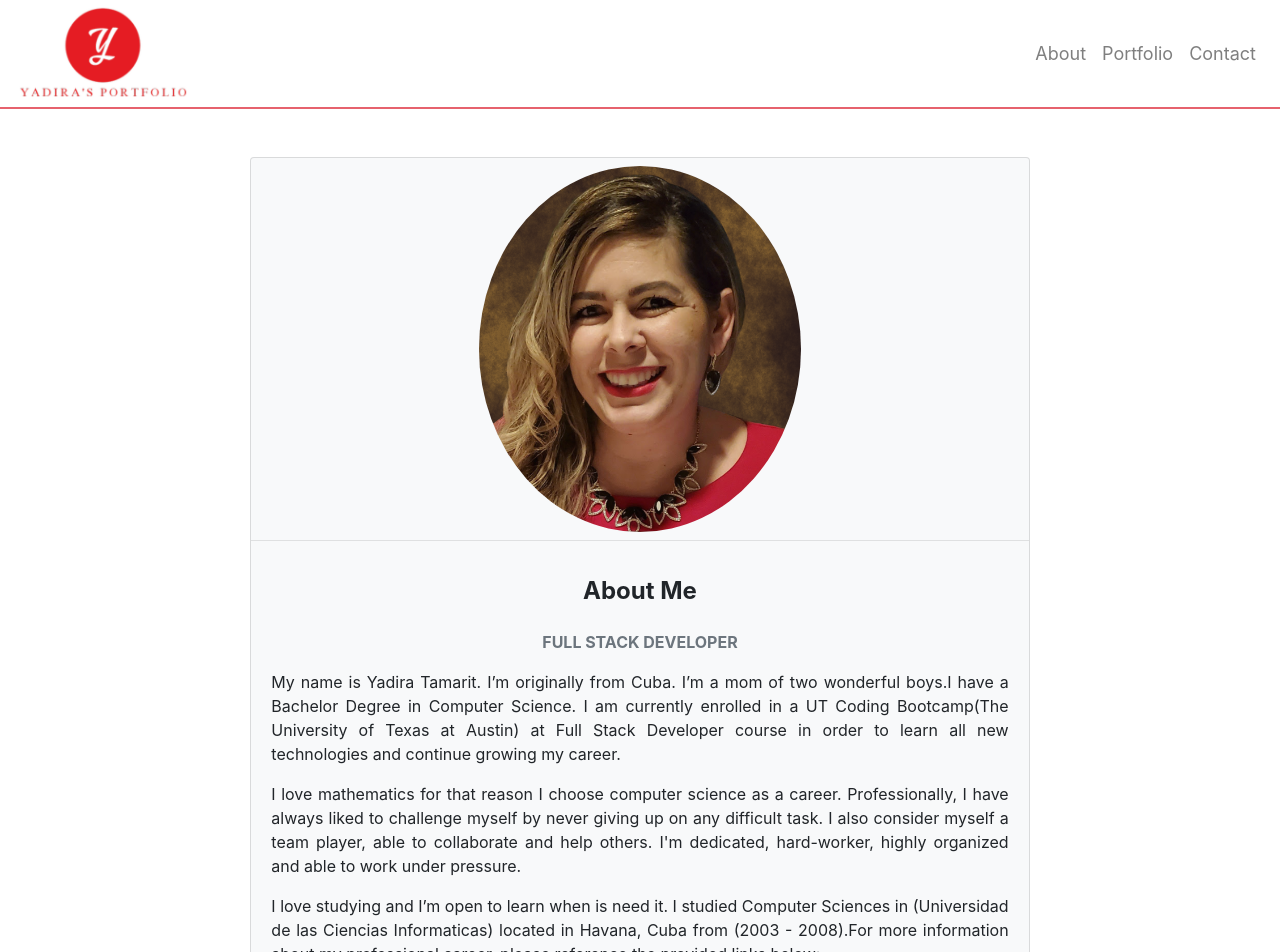
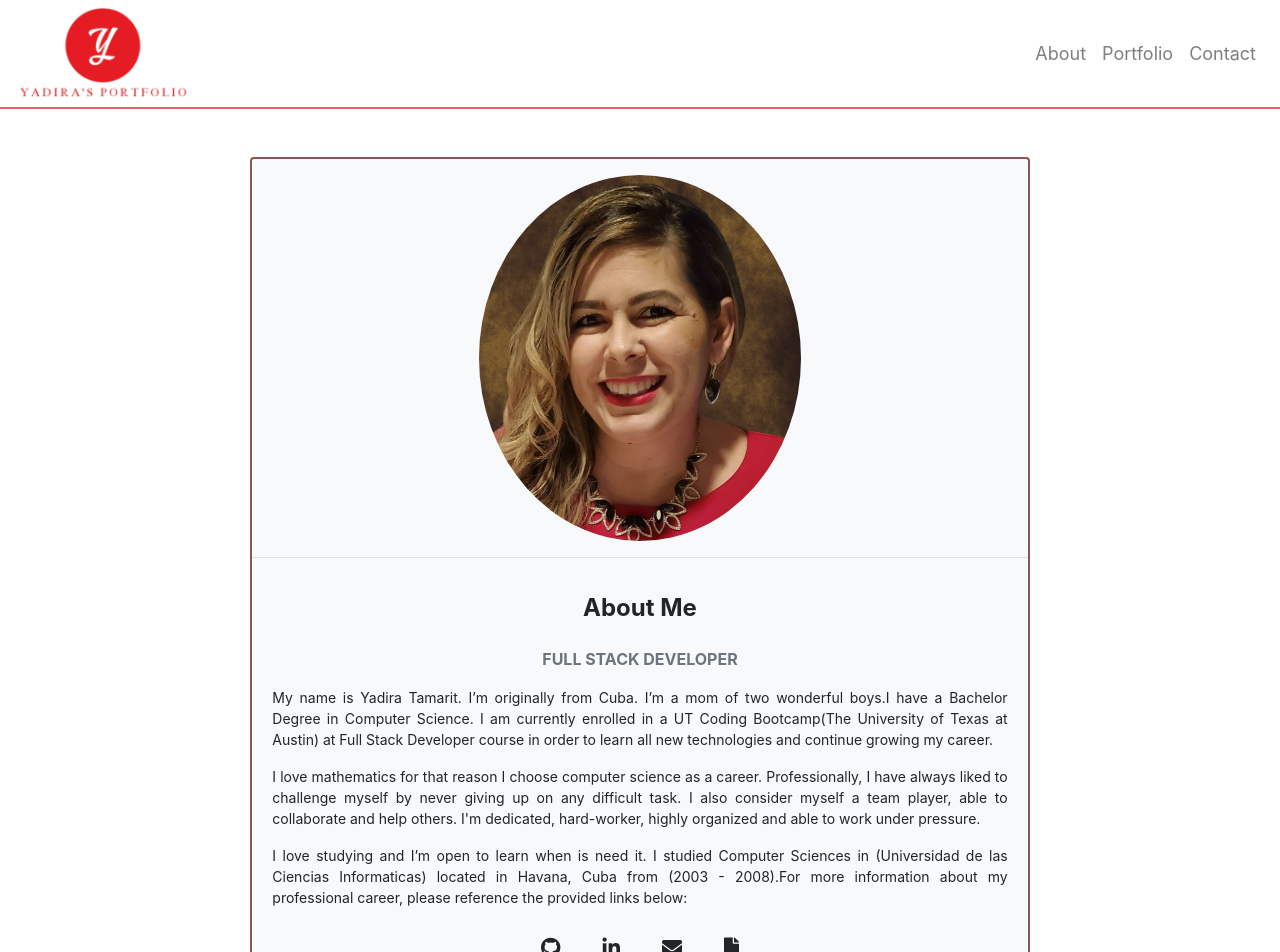
Before and after one commit to ystamaritq/ystamaritq.github.io, a React (Create React App) app: page / in a window 1280 px wide. Shown: the top 952 px of the page. Built offline with nearby package versions, Linux system fonts and the light colour scheme.

Commit message:
added last changes

```diff
--- a/src/views/About/index.js
+++ b/src/views/About/index.js
@@ -12,21 +12,23 @@ import {
 } from "mdbreact";
 import pic from "./imgs/yady.png";
 import { Container, Col, Row } from "react-bootstrap";
+import "./style.css";
 
 const About = () => {
 	return (
 		<Container fluid className="p-5">
 			<MDBRow className="d-flex justify-content-center flex-wrap flex-row">
 				<MDBCol className="col-lg-8 col-md-6 col-sm-12">
-					<MDBCard className="bg-light">
+					<MDBCard className="bg-light bg-border">
 						<MDBCardImage
-							className="mb-0 py-2 rounded-circle z-depth-1 img-fluid col-sm-12 mx-auto d-lg-flex"
+							className="mb-0 py-3 rounded-circle z-depth-1 img-fluid col-sm-12 mx-auto d-lg-flex d-md-flex d-sm-flex"
 							src={pic}
 							md="4"
 							alt="me"
 							style={{ width: "22em" }}
 						/>
-						<hr className="mt-0" />
+
+						<hr className="mt-0 bg-light" />
 						<MDBCardBody cascade className="text-center">
 							<MDBCardTitle className="card-title mb-4">
 								<strong>About Me</strong>
@@ -36,7 +38,7 @@ const About = () => {
 								Full Stack Developer
 							</p>
 
-							<MDBCardText className="text-justify">
+							<MDBCardText className="text-justify custom-p-color">
 								My name is Yadira Tamarit. I’m originally from Cuba. I’m a mom
 								of two wonderful boys.I have a Bachelor Degree in Computer
 								Science. I am currently enrolled in a UT Coding Bootcamp(The
@@ -44,7 +46,7 @@ const About = () => {
 								order to learn all new technologies and continue growing my
 								career.
 							</MDBCardText>
-							<MDBCardText className="text-justify">
+							<MDBCardText className="text-justify custom-p-color">
 								I love mathematics for that reason I choose computer science as
 								a career. Professionally, I have always liked to challenge
 								myself by never giving up on any difficult task. I also consider
@@ -52,7 +54,7 @@ const About = () => {
 								dedicated, hard-worker, highly organized and able to work under
 								pressure.
 							</MDBCardText>
-							<MDBCardText className="text-justify">
+							<MDBCardText className="text-justify custom-p-color">
 								I love studying and I’m open to learn when is need it. I studied
 								Computer Sciences in (Universidad de las Ciencias Informaticas)
 								located in Havana, Cuba from (2003 - 2008).For more information
--- a/src/views/About/style.css
+++ b/src/views/About/style.css
@@ -1,4 +1,7 @@
-.bg-custom {
-	box-shadow: 0 17px 18px 0 rgba(0, 0, 0, 0.2), 0 9px 20px 0 rgba(0, 0, 0, 0.19) !important;
-	background-color: yellow !important;
+.bg-border {
+	border: rgb(138, 84, 84) 2px solid !important;
 }
+
+.custom-p-color {
+	font-size: 14px;
+}
```
